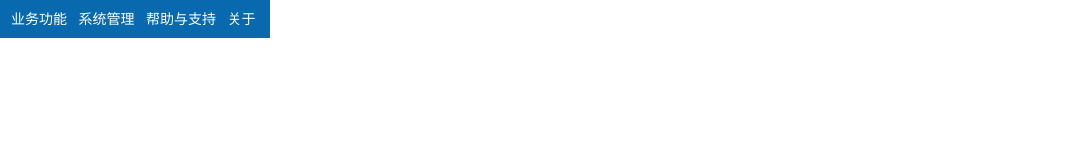
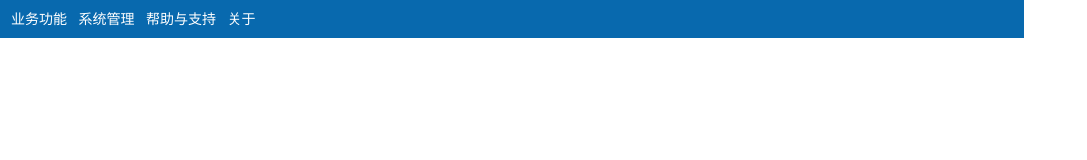
Before and after one commit to huang-qing/TopNav, a website: page index.html in a window 1280 px wide. Shown: the whole page, without its empty margins (0-1087 px from the left). Drawn offline with Linux system fonts and the light colour scheme.

Commit message:
新增顶部导航宽度调整

```diff
--- a/index.html
+++ b/index.html
@@ -1,4 +1,5 @@
 <html lang="en">
+
 <head>
   <meta charset="UTF-8" />
   <meta name="viewport" content="width=device-width, initial-scale=1.0" />
@@ -6,11 +7,22 @@
   <title>top-nav</title>
   <link rel="stylesheet" href="dist/top-nav.css" />
   <link rel="stylesheet" href="/css/index.css">
+  <style>
+    #top-nav-container {
+      width: 80%;
+      background-color: #0869AE;
+    }
+  </style>
 </head>
+
 <body>
+  <div id="top-nav-container">
     <div id="top-nav"></div>
+  </div>
+
 </body>
 <script src="lib/jquery-1.8.2.js"></script>
 <script src="dist/top-nav.js"></script>
 <script src="/js/index.js"></script>
+
 </html>
--- a/js/index.js
+++ b/js/index.js
@@ -1,4 +1,5 @@
-$(function(){var data = [{
+$(function () {
+    var data = [{
         Text: "业务功能",
         Children: [
             {
@@ -41,7 +42,56 @@ $(function(){var data = [{
             },
         ]
     }, {
-    Text: "系统管理"
+        Text: "系统管理",
+        Children: [
+            {
+                Text: "企业数据",
+                Children: [{
+                    Text: "组织结构"
+                }, {
+                    Text: "日志管理"
+                }, {
+                    Text: "在线用户"
+                }]
+            },
+            {
+                Text: "系统管理",
+                Children: [{
+                    Text: "权限管理"
+                }, {
+                    Text: "功能授权"
+                }, {
+                    Text: "规则权限"
+                }]
+            },
+            {
+                Text: "业务管理",
+                Children: [{
+                    Text: "业务建模"
+                }, {
+                    Text: "值列表"
+                }, {
+                    Text: "类型管理"
+                }, {
+                    Text: "业务规则"
+                }, {
+                    Text: "生命周期管理"
+                }, {
+                    Text: "流程设计"
+                }, {
+                    Text: "页面开发"
+                }]
+            },
+            {
+                Text: "企业管理",
+                Children: [{
+                    Text: "业务建模"
+                }, {
+                    Text: "值列表"
+                }]
+            }
+        ]
+
     }, {
         Text: "帮助与支持",
         click: function (item, id, e) {
@@ -72,4 +122,6 @@ var topNav = new TopNav({
         }
     });
     topNav.render();
+
+    window.goNavItem = function () { topNav.goNavItem("text", "订单创建") };
 });
--- a/src/top-nav.styl
+++ b/src/top-nav.styl
@@ -18,6 +18,7 @@ top-nav-item()
     background-color: $top-bg-color;
     color: $top-color;
     height: 100%;
+    //width:100%;
     font-size: $top-size;
     display:inline-block;
 
@@ -57,7 +58,7 @@ top-nav-item()
     top: 38px;
     background-color: #fff;
     position: absolute;
-    z-index: 999;
+    z-index: 99999;
     width: 100%;
     padding: 10px;
     border: $popup-border-color 1px solid;
--- a/src/top-nav.ts
+++ b/src/top-nav.ts
@@ -4,6 +4,8 @@ interface Item {
   children: Array<Item>;
   click: Function;
   tag: any;
+  path: Number[]
+  [index: string]: any;
 }
 
 interface Options {
@@ -12,26 +14,96 @@ interface Options {
   map: any;
   click: Function;
   home: Item;
+  style: any;
+  autoResize: false
 }
 
 class TopNav {
   $popups: Array<JQuery> = [];
   $elem: JQuery;
+  $popup: JQuery;
   $home: JQuery;
   cache: any = {
-    path: null
+    path: null,
+    top: {
+      items: {
+        width: 0
+      }
+    }
   };
+  items: Item[] = [];
+  style: any;
 
   constructor(public options: Options) {
     this.$elem = $("#" + options.id);
     this.$home = $();
+    this.$popup = $();
+    this.style = $.extend(true, {
+      popup: {
+        space: 30
+      }
+    }, options.style);
   }
 
   render() {
     this.$elem.addClass("top-nav");
     this.renderHome();
     this.renderTopItems(this.options.data);
+    this.resizeTopItemsSpace();
     this.bindEvent();
+  }
+
+  goNavItem(key: string, value: any) {
+    var item: Item | null = null;
+    this.items.forEach(i => {
+      if (i[key] === value) {
+        item = i;
+        this.cache.path = item.path;
+        return false;
+      }
+    });
+
+    this.goItem(item, null);
+  }
+
+  goItem(item: Item | null, $elem: JQuery | null) {
+    var _this = this, $clone;
+    if (item === null) {
+      return;
+    }
+    $elem = $elem || this.getElementByItem(item);
+    if ($elem.hasClass("top-nav-item-leaf") || $elem.hasClass("top-nav-item-title")) {
+      _this.$elem
+        .find(".top-nav-home")
+        .removeClass("top-nav-home-hide")
+        .addClass("top-nav-home-show");
+
+      $clone = $elem.closest(".top-nav-group").clone(true);
+      _this.$elem.find(".top-nav-item-top-level-1").hide();
+      _this.$elem
+        .find(".top-nav-item-top-level-2")
+        .empty()
+        .append($clone);
+    }
+    $elem.closest(".top-nav-popup").hide();
+  }
+
+  resizeTopItemsSpace() {
+    var _this = this,
+      itemsWidth: number,
+      containerWidth: number,
+      offsetWidth: number;
+    if (!this.options.autoResize) {
+      return;
+    }
+    containerWidth = _this.$elem.parent().width() || 0;
+    itemsWidth = _this.cache.top.items.width;
+    offsetWidth = Math.floor((containerWidth - itemsWidth) / _this.cache.top.items.count) || 0;
+    _this.$elem.find(".top-nav-item-top-level-1 .top-nav-item-top").each(function (i) {
+      if (i > 0) {
+        $(this).css("margin-left", offsetWidth);
+      }
+    });
   }
 
   bindEvent() {
@@ -39,7 +111,7 @@ class TopNav {
     $(document).on(
       "click",
       ".top-nav-item-leaf,.top-nav-item-top,.top-nav-item-title",
-      function(e) {
+      function (e) {
         var $elem = $(this),
           item,
           $clone,
@@ -49,43 +121,49 @@ class TopNav {
         fn = item.click || _this.options.click;
         if (typeof fn === "function") {
           fn.call(_this.$elem, item, _this.options.id, e);
-          if ($elem.hasClass("top-nav-item-leaf")) {
-            _this.$elem
-              .find(".top-nav-home")
-              .removeClass("top-nav-home-hide")
-              .addClass("top-nav-home-show");
-            $clone = $elem.closest(".top-nav-group").clone(true);
-            _this.$elem.find(".top-nav-item-top-level-1").hide();
-            _this.$elem
-              .find(".top-nav-item-top-level-2")
-              .empty()
-              .append($clone);
-          }
-
-          $elem.closest(".top-nav-popup").hide();
+          _this.goItem(item, $elem);
         }
       }
     );
 
-    this.$elem.on("mouseenter", ".top-nav-item-top", function(e) {
+    $(window).resize(function () {
+
+      _this.resizeTopItemsSpace();
+    });
+
+    this.$elem.on("mouseenter", ".top-nav-item-top", function (e) {
       var path,
         item,
-        $elem = $(this);
+        $elem = $(this),
+        $popup,
+        offset;
 
       $(".top-nav-popup").hide();
       path = _this.getPathByElement($elem);
       item = _this.getItemByElement($elem);
+      offset = $elem.offset();
 
       if (item.children && item.children.length > 0) {
-        _this.$popups[path[0]].show();
+        $popup = _this.$popups[path[0]];
+        if (item.children.length <= 4) {
+          $popup.find(".top-nav-group-wrap").css({
+            "text-align": "left",
+            "margin-left": offset ? (Math.floor(offset.left) - _this.style.popup.space + "px") : 0
+          });
+          $popup.find(".top-nav-group").css({
+            "padding-left": _this.style.popup.space + "px",
+            "padding-right": _this.style.popup.space + "px"
+          });
+        }
+        $popup.show();
       }
     });
 
-    $(document).on("mouseleave", ".top-nav-popup", function(e) {
+    $(document).on("mouseleave", ".top-nav-popup", function (e) {
       $(this).hide();
     });
 
-    this.$home.on("click", function(e) {
+    this.$home.on("click", function (e) {
       var $elem = $(this),
         fn,
         item = _this.options.home;
@@ -100,7 +178,7 @@ class TopNav {
       }
     });
 
-    this.$home.on("mouseenter", function() {
+    this.$home.on("mouseenter", function () {
       $(".top-nav-popup").hide();
       _this.$popups[_this.cache.path[0]].show();
     });
@@ -133,6 +211,10 @@ class TopNav {
     item = this.getItemByPath(path);
 
     return item;
+  }
+
+  getElementByItem(item: Item): JQuery {
+    return $(".top-nav-popup").find("[data-path='" + item.path.join(",") + "']");
   }
 
   getPath(path: Array<Number>, index: Number) {
@@ -169,6 +251,8 @@ class TopNav {
   }
 
   renderItem(item: Item, path: Array<Number>, type: string = "leaf") {
+    item.path = path;
+    this.items.push(item);
     return `
     <div class="top-nav-item-${type}" data-path="${path.toString()}">
         ${item.text}
@@ -206,6 +290,7 @@ class TopNav {
     </div>
     `);
     this.$elem.append($top);
+    this.cache.top.items.width = $top.width();
   }
 
   renderPopup(items: Item[], path: Array<Number>) {
@@ -215,6 +300,8 @@ class TopNav {
       this.mapItem(item);
       groups.push(this.renderGroup(item, path, i));
     });
+
+    this.cache.top.items.count = items.length;
 
     return `
     <div class="top-nav-popup">
@@ -252,4 +339,5 @@ class TopNav {
     </div>
     `;
   }
+
 }
```
Also changed, not shown: dist/top-nav.css, dist/top-nav.js. Lines whose indentation alone changed are shown as unchanged.
